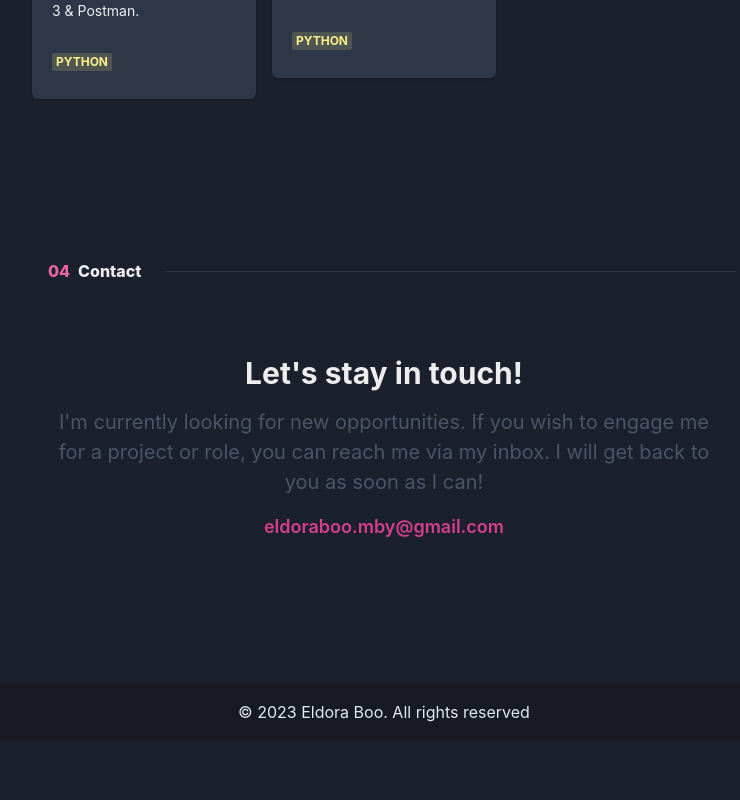
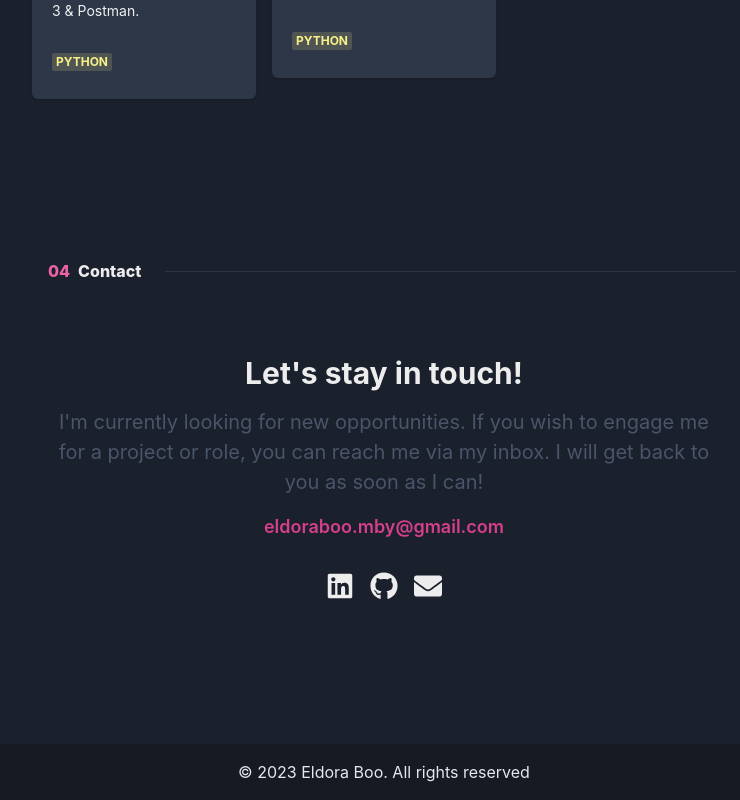
Before and after one commit to iamshalen/portfolio, a React (Create React App) app: page / in a window 1280 px wide. Shown: the part 6633-7433 px from the top of the page, without its empty margins (256-996 px from the left). Before the commit the page ends 7373 px from the top, so only its background shows below. Built offline with nearby package versions, Linux system fonts and the light colour scheme.

Commit message:
feat: add footer icons

```diff
--- a/src/components/Contact.js
+++ b/src/components/Contact.js
@@ -6,9 +6,32 @@ import {
   Box,
   HStack,
   Heading,
+  Center,
 } from "@chakra-ui/react";
+import { FaLinkedin, FaGithub, FaEnvelope } from "react-icons/fa";
 
 export default function Contact() {
+  const linkedin = () => {
+    window.open(
+                "https://linkedin.com/in/eldoraboo",
+                "_blank",
+                "noreferrer,noopener"
+              );
+  };
+  const github = () => {
+    window.open(
+                "https://github.com/eldoraboo",
+                "_blank",
+                "noreferrer,noopener"
+              );
+  };
+  const email = () => {
+    window.open(
+                "mailto:eldoraboo.mby@gmail.com",
+                "_blank",
+                "noreferrer,noopener"
+              );
+  };
     return (
       <>
         <Container maxW={"3xl"} id="contact">
@@ -37,6 +60,13 @@ export default function Contact() {
               <Text color={"pink.500"} fontWeight={600} fontSize={"lg"} px={4}>
                 eldoraboo.mby@gmail.com
               </Text>
+              <Center>
+                <HStack pt={4} spacing={4}>
+                  <FaLinkedin onClick={linkedin} size={28} />
+                  <FaGithub onClick={github} size={28} />
+                  <FaEnvelope onClick={email} size={28} />
+                </HStack>
+              </Center>
             </Stack>
           </Stack>
         </Container>
--- a/src/components/NavBar.js
+++ b/src/components/NavBar.js
@@ -25,7 +25,7 @@ export default function Nav() {
 
   const [isLargerThanMD] = useMediaQuery("(min-width: 48em)");
   const scrollToHero = () => {
-    const heroSection = document.querySelector("#hero");
+  const heroSection = document.querySelector("#hero");
     heroSection.scrollIntoView({ behavior: "smooth" });
   };
   const scrollToAbout = () => {
```
Also changed, not shown: 9 other files (tests, documents, lock files or other folders).
